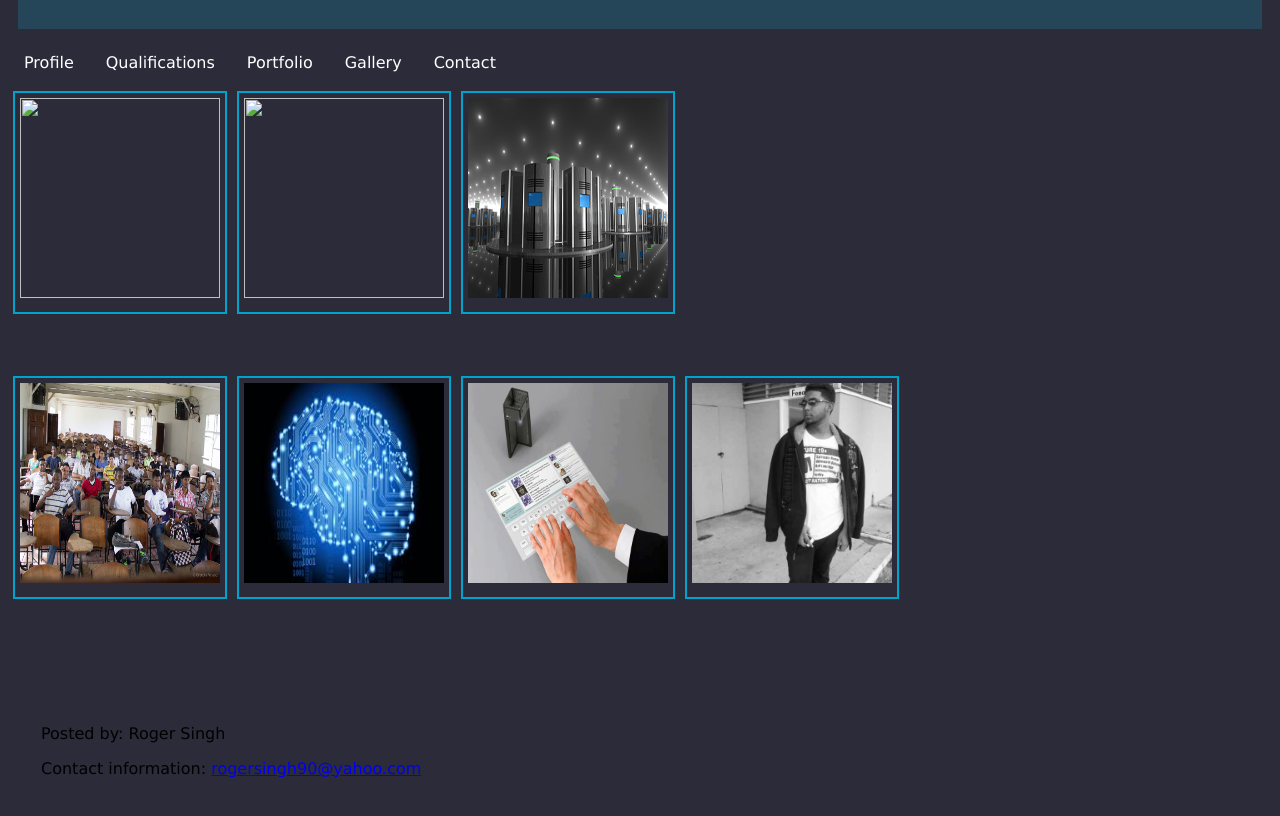
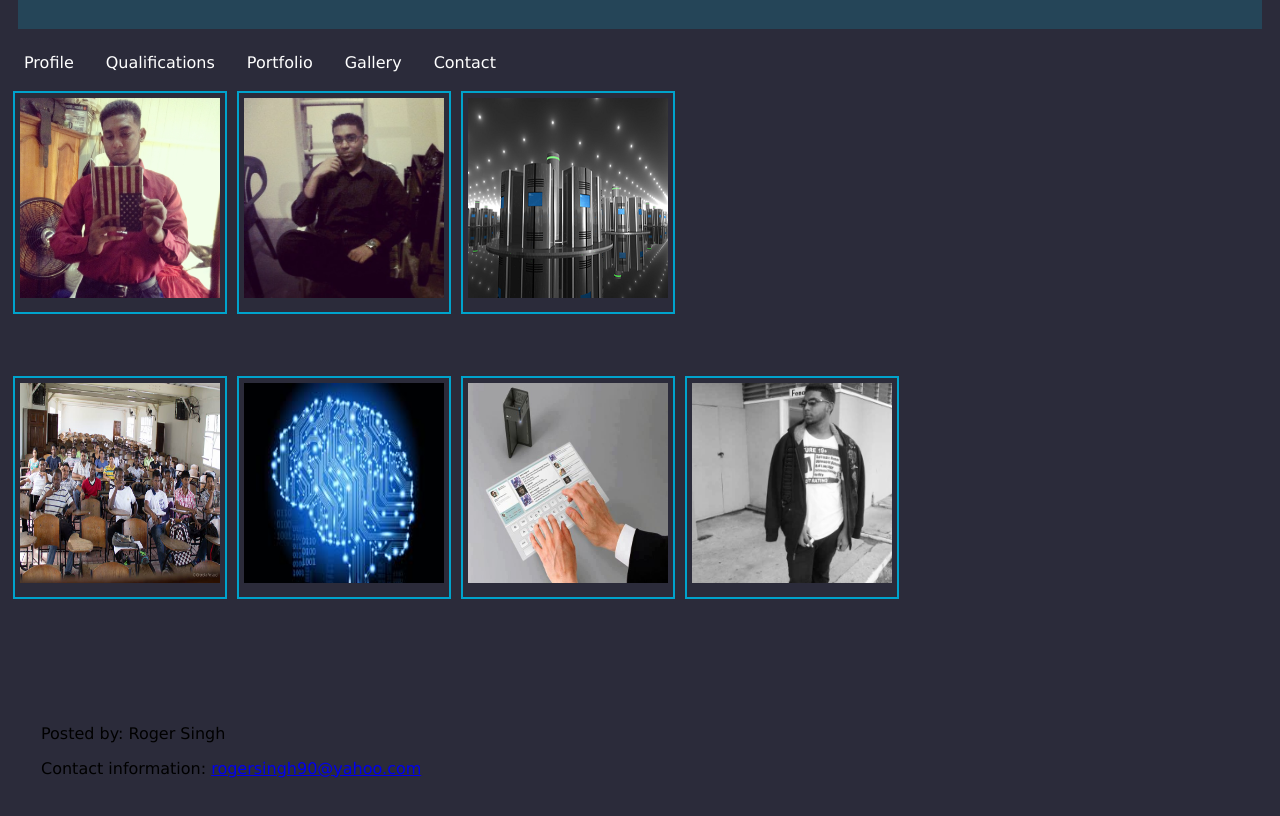
Before and after one commit to rogersxo/rogersxo.github.io, a plain HTML site: page Gallery.html in a window 1280 px wide. Shown: the part 82-898 px from the top of the page. Drawn offline with Linux system fonts and the light colour scheme.

Commit message:
first website

```diff
--- a/Gallery.html
+++ b/Gallery.html
@@ -111,14 +111,14 @@
 
 	<div class="img">
 
-		<img src="images/red.JPEG" width="200" height="200">
+		<img src="images/red.JPG" width="200" height="200">
 		<div class="desc"> </div>
 
 	</div>
 
 	<div class="img">
 
-		<img src="images/oldpic.JPEG" width="200" height="200">
+		<img src="images/oldpic.JPG" width="200" height="200">
 		<div class="desc"> </div>
 
 	</div>
```
